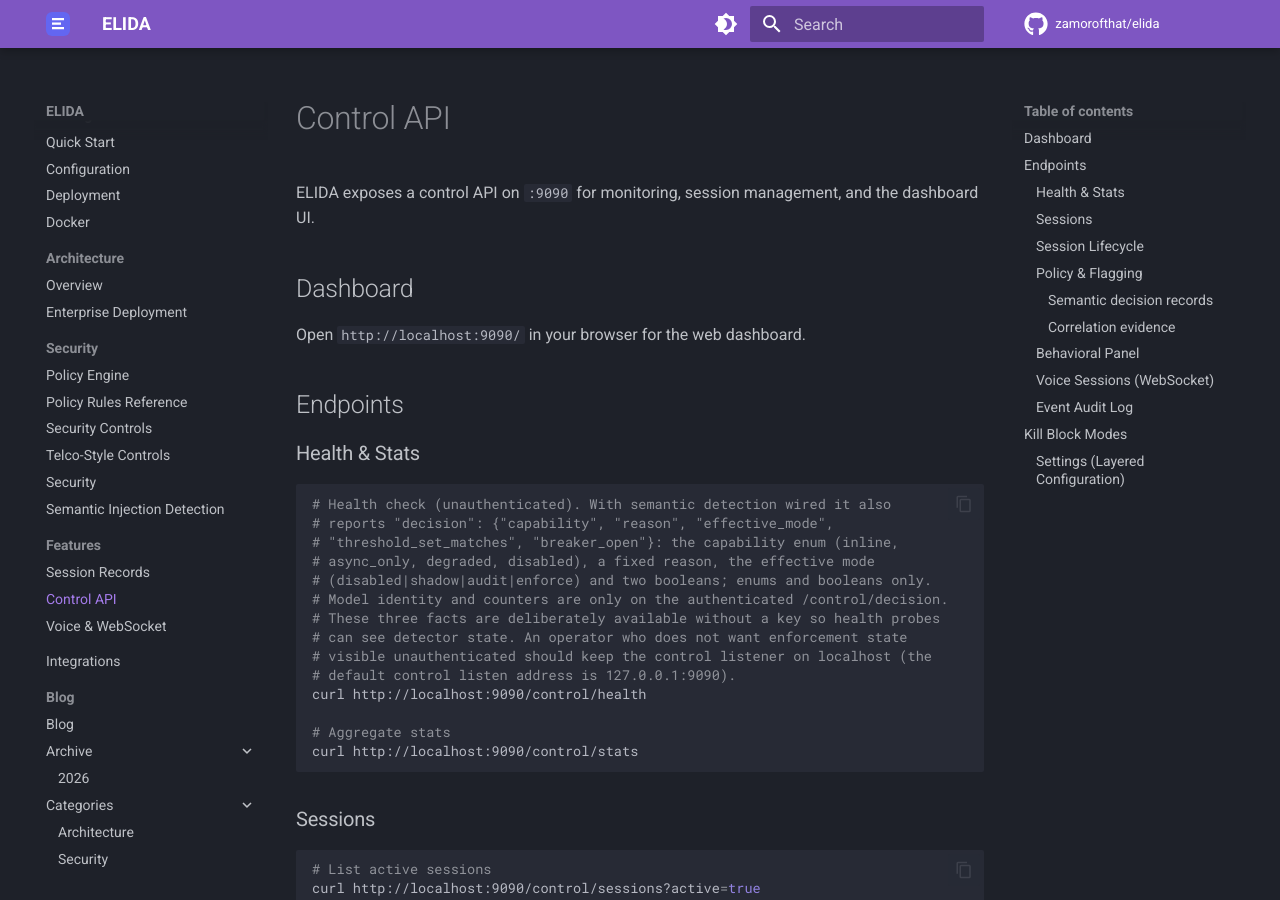
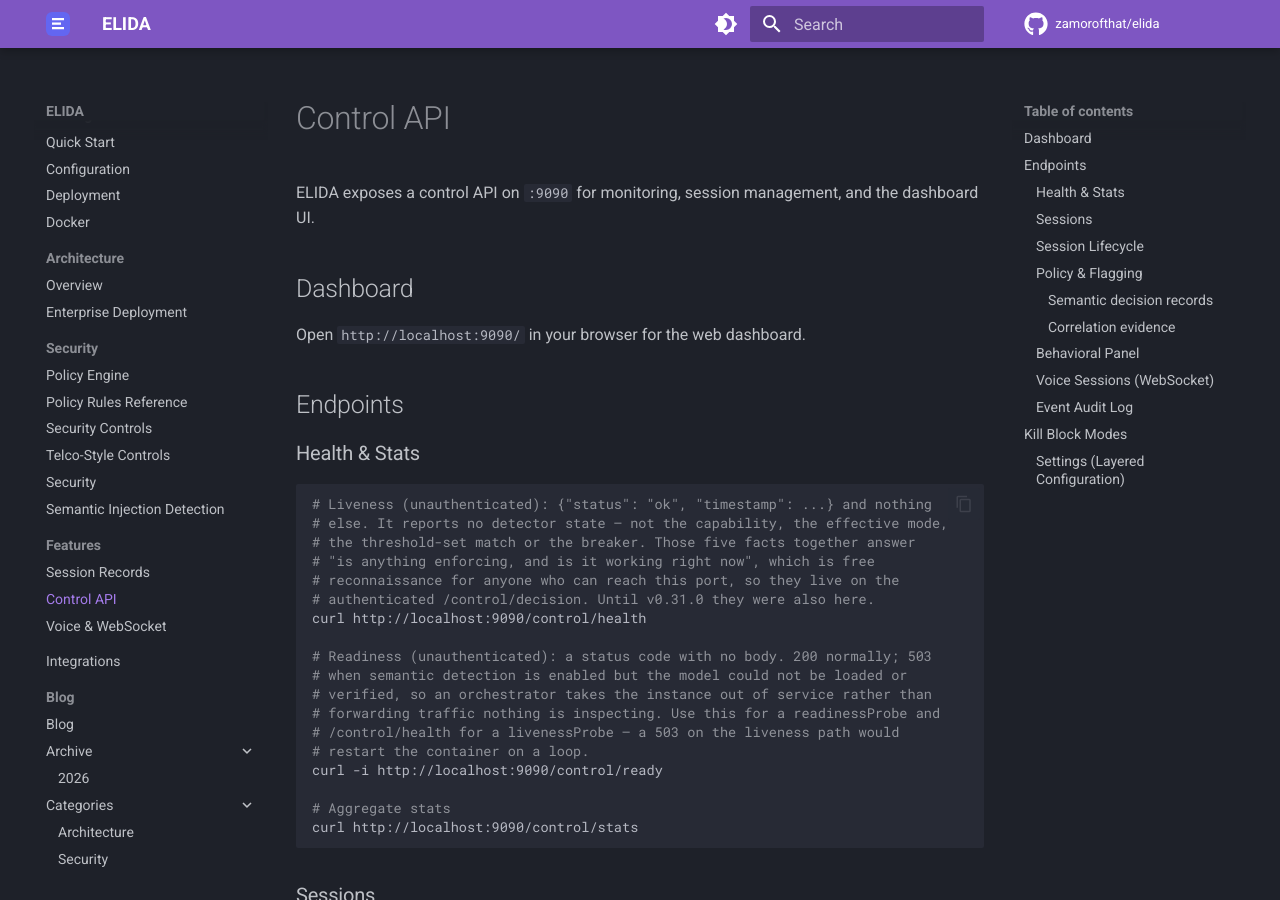
Before and after one commit to zamorofthat/elida, an MkDocs documentation site: the page built from docs/api.md, in a window 1280 px wide and 900 px high. Built offline with MkDocs 1.6.1 and Material for MkDocs 9.7.7, drawn with Linux system fonts in a browser that asks for light colours; comment, search, counter and statistics services are not loaded.

Commit message:
fix(control): take detector posture off the unauthenticated health route
/control/health reported capability, a fixed reason, effective_mode,
threshold_set_matches and breaker_open to any caller who could reach the
control port. Together those five answer "is anything enforcing, and is it
working right now" — the two facts an attacker would otherwise have to pay
for. With the breaker's fail-open semantics that is an induce-then-confirm
oracle: apply load, poll health, attack inside the cooldown.

Health is liveness again: status and timestamp, nothing else. Every one of
the five facts is still on the authenticated /control/decision, where they
already were, so nothing moved — the block is simply gone from the public
route. The capability enum goes too: "degraded" means nothing is inspecting
traffic, which is the single most useful bit on the route.

Readiness is the operator's legitimate need, so /control/ready answers it
without a credential and without a body: 503 when decision.enabled is set
but the capability is degraded, 200 otherwise. The chart's readinessProbe
points there. Liveness stays on /control/health, because a 503 on the
liveness path would restart the container on a loop — both probes pointed at
the same path.

The auth carve-out is now a named probeRoute predicate covering exactly the
two information-free routes, and the test that asserted health's five-key
decision block asserts its absence instead. That test is why three reviews
raised this and nothing changed: the disclosure was pinned green.

Supersedes D4(a), which shipped in v0.30.0.

````diff
--- a/docs/api.md
+++ b/docs/api.md
@@ -11,17 +11,21 @@ Open `http://localhost:9090/` in your browser for the web dashboard.
 ### Health & Stats
 
 ```bash
-# Health check (unauthenticated). With semantic detection wired it also
-# reports "decision": {"capability", "reason", "effective_mode",
-# "threshold_set_matches", "breaker_open"}: the capability enum (inline,
-# async_only, degraded, disabled), a fixed reason, the effective mode
-# (disabled|shadow|audit|enforce) and two booleans; enums and booleans only.
-# Model identity and counters are only on the authenticated /control/decision.
-# These three facts are deliberately available without a key so health probes
-# can see detector state. An operator who does not want enforcement state
-# visible unauthenticated should keep the control listener on localhost (the
-# default control listen address is 127.0.0.1:9090).
+# Liveness (unauthenticated): {"status": "ok", "timestamp": ...} and nothing
+# else. It reports no detector state — not the capability, the effective mode,
+# the threshold-set match or the breaker. Those five facts together answer
+# "is anything enforcing, and is it working right now", which is free
+# reconnaissance for anyone who can reach this port, so they live on the
+# authenticated /control/decision. Until v0.31.0 they were also here.
 curl http://localhost:9090/control/health
+
+# Readiness (unauthenticated): a status code with no body. 200 normally; 503
+# when semantic detection is enabled but the model could not be loaded or
+# verified, so an orchestrator takes the instance out of service rather than
+# forwarding traffic nothing is inspecting. Use this for a readinessProbe and
+# /control/health for a livenessProbe — a 503 on the liveness path would
+# restart the container on a loop.
+curl -i http://localhost:9090/control/ready
 
 # Aggregate stats
 curl http://localhost:9090/control/stats
````
Also changed, not shown: CHANGELOG.md (+23 -4 lines), deploy/helm/elida/README.md (+6 -0 lines), 5 other files.
